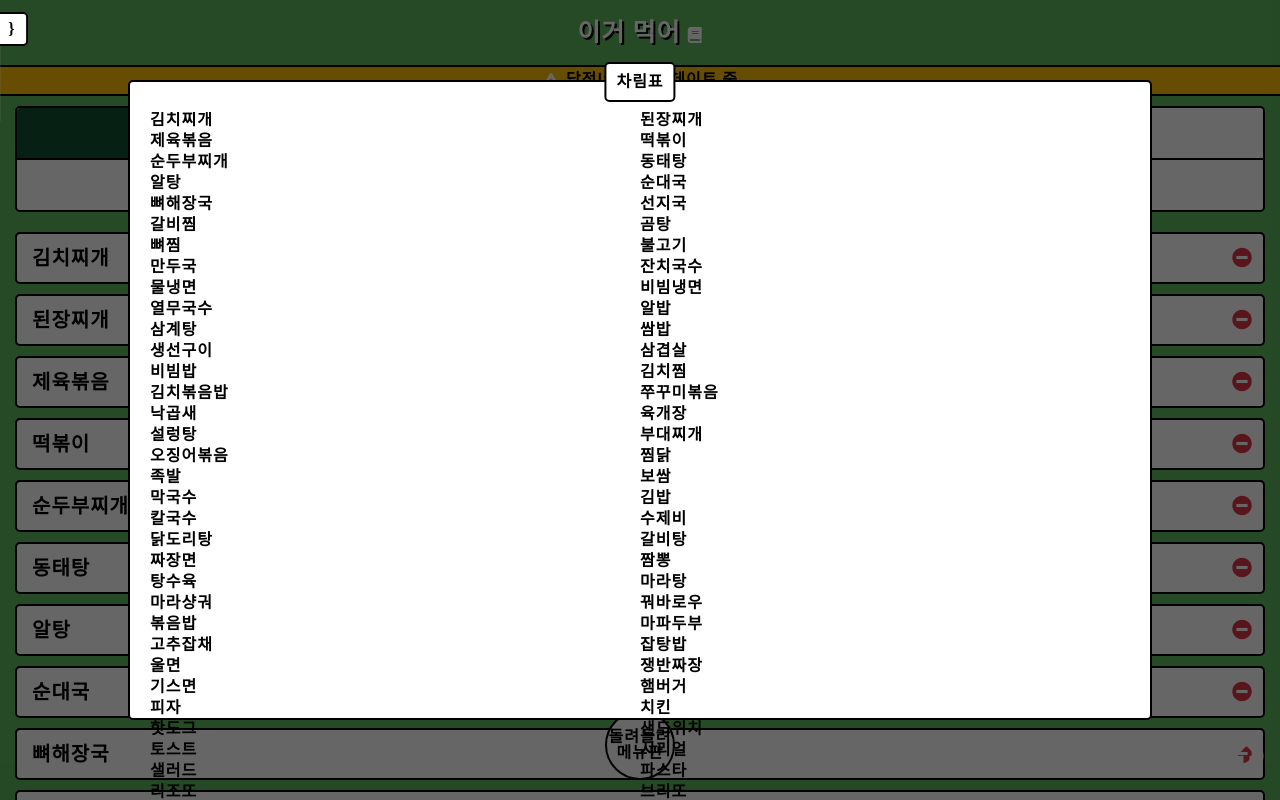
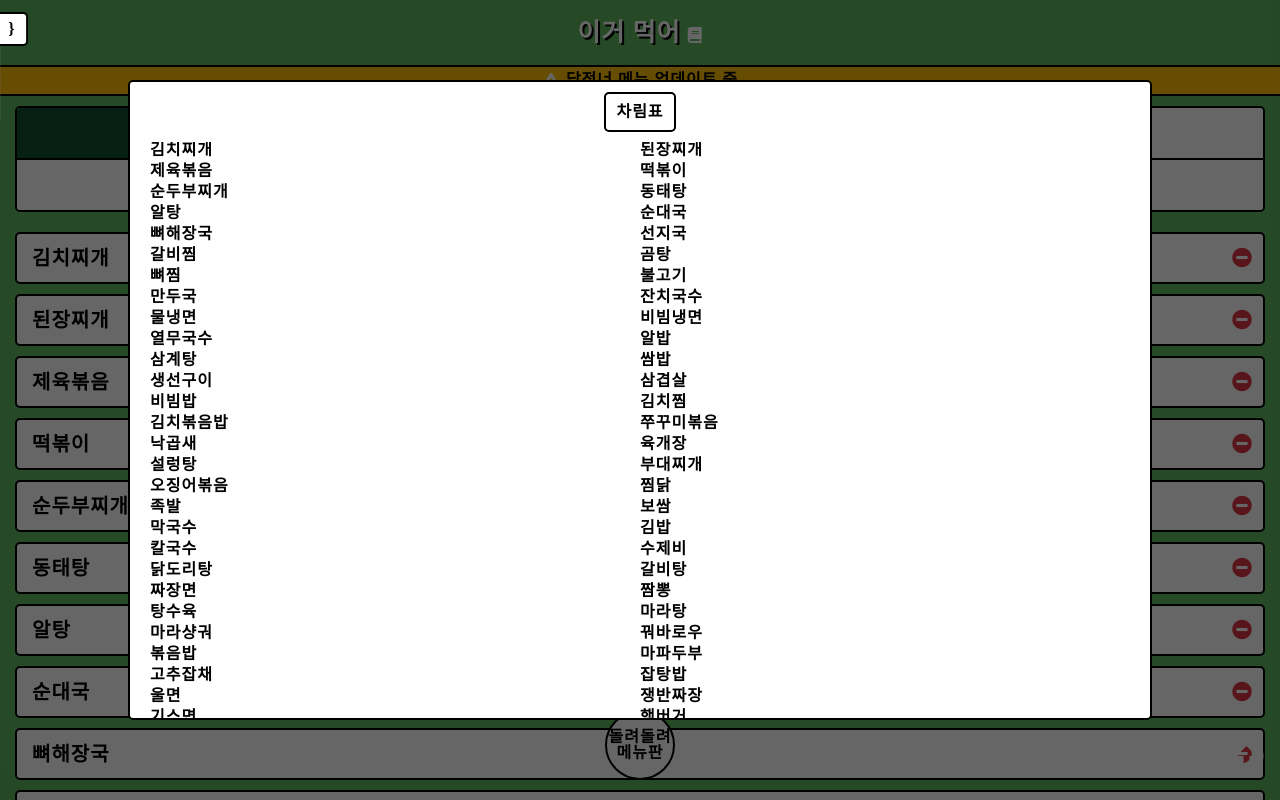
Before and after one commit to wutdidusay/life, a plain HTML site: page eat-this.html in a window 1280 px wide. Both pictures are taken after a click on the element "이거 먹어". Drawn offline with nearby package versions, Linux system fonts and the light colour scheme; a web font is replaced by a local one.

Commit message:
menu list modal fix

```diff
--- a/css/style.css
+++ b/css/style.css
@@ -120,18 +120,21 @@ nav.active .mark:before{
     transform: translate(-50%,-50%);
     z-index: 3;
     background: #fff;
-    padding: 30px 20px 10px;
+    padding: 10px 20px;
     border: 2px solid #000;
     border-radius: 5px;
     transition: all 0.2s;
     opacity: 0;
     visibility: hidden;
+    overflow-y: auto;
 }
 .modal h2 {
-    position: absolute;
-    top: 0;
-    left: 50%;
-    transform: translate(-50%,-50%);
+    text-align: center;
+    padding-bottom: 10px;
+}
+.modal h2 span {
+    display: inline-block;
+    margin: 0 auto;
     z-index: 1;
     text-align: center;
     padding: 10px;
@@ -139,12 +142,8 @@ nav.active .mark:before{
     border: 2px solid #000;
     border-radius: 5px;
 }
-.update-wrap {
-    height: 100%;
-}
 .update-wrap ul {
-    height: 100%;
-    overflow: auto;
+    overflow: hidden;
 }
 .update-wrap li {
     float: left;
--- a/eat-this.html
+++ b/eat-this.html
@@ -50,7 +50,7 @@
   </nav>
 
   <div class="modal">
-    <h2>차림표</h2>
+    <h2><span>차림표</span></h2>
     <div class="update-wrap">
       <ul>
       </ul>
```
